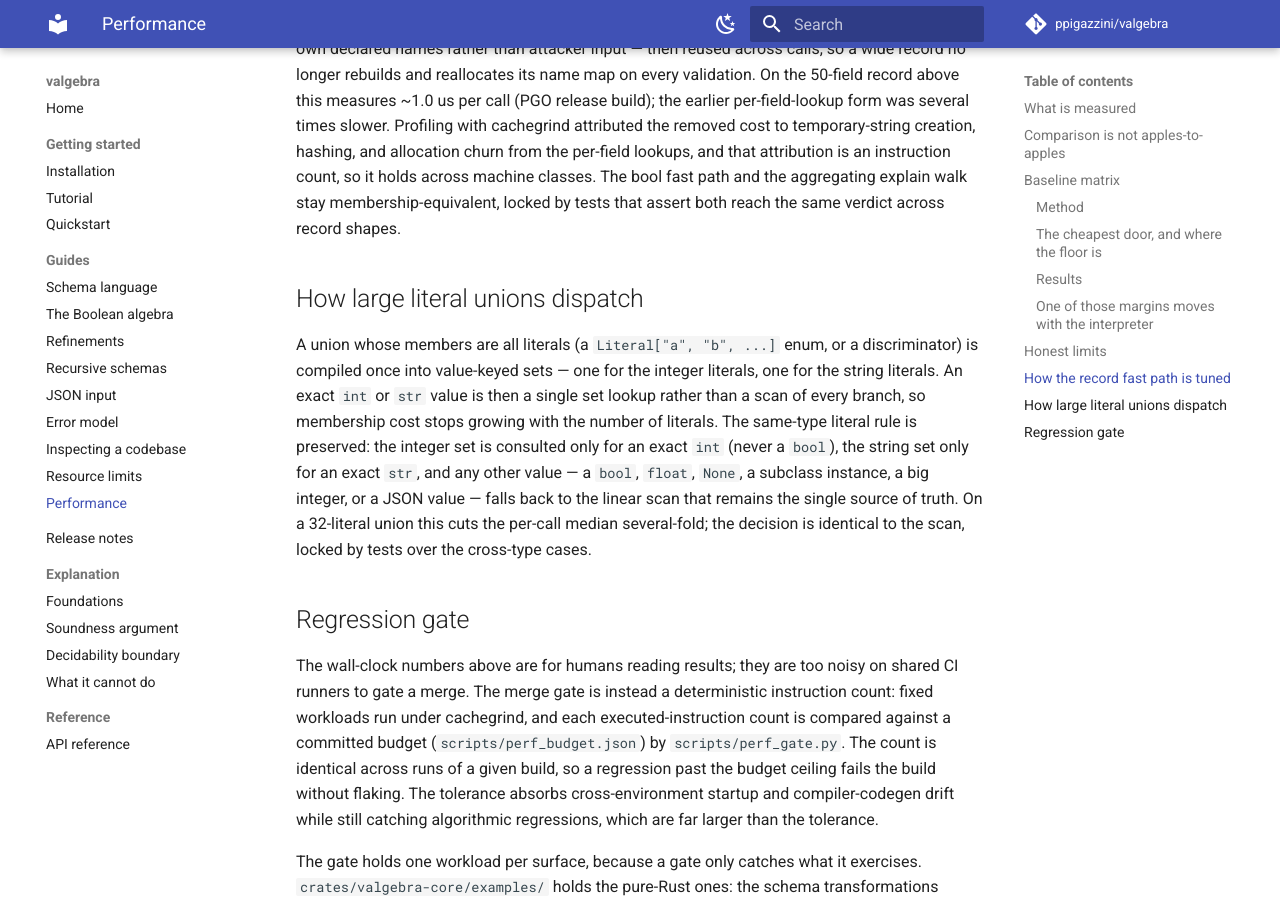
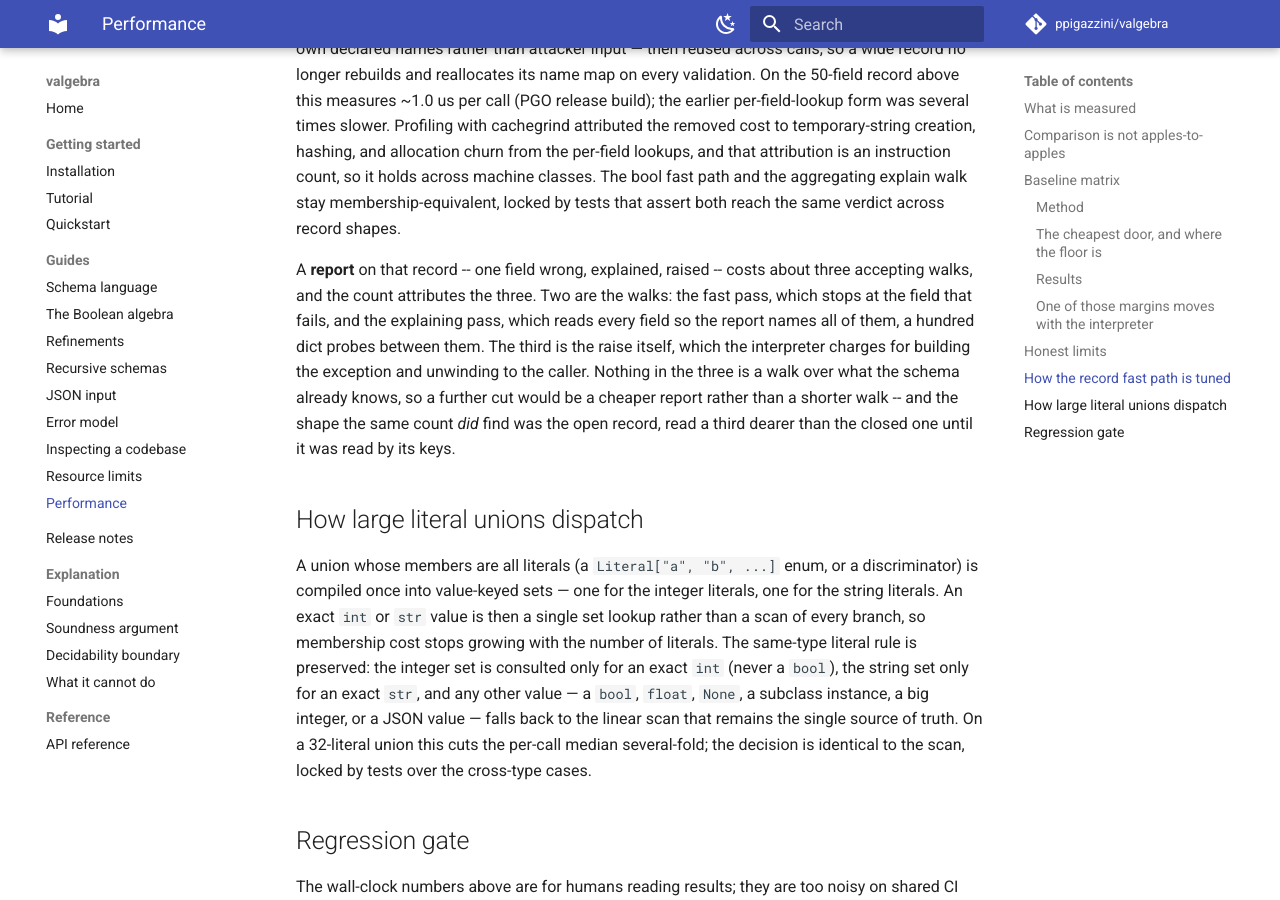
Before and after one commit to ppigazzini/valgebra, an MkDocs documentation site: the page built from docs/11-performance.md, in a window 1280 px wide and 900 px high, scrolled down 5480 px. Built offline with MkDocs 1.6.1 and Material for MkDocs 9.7.7, drawn with Linux system fonts in a browser that asks for light colours; comment, search, counter and statistics services are not loaded.

Commit message:
docs: the performance page attributes a report's cost
A report on the wide record costs about three accepting walks, and the
page says which three: the fast pass to the failing field, the
explaining pass over every field, and the raise. None is a walk over
what the schema already knows, so the page says what a further cut
would be -- and names the shape the same count found, the open record.

```diff
--- a/docs/11-performance.md
+++ b/docs/11-performance.md
@@ -245,6 +245,17 @@ is an instruction count, so it holds across machine classes. The bool fast path
 and the aggregating explain walk stay membership-equivalent, locked by tests
 that assert both reach the same verdict across record shapes.
 
+A **report** on that record -- one field wrong, explained, raised -- costs about
+three accepting walks, and the count attributes the three. Two are the walks:
+the fast pass, which stops at the field that fails, and the explaining pass,
+which reads every field so the report names all of them, a hundred dict probes
+between them. The third is the raise itself, which the interpreter charges for
+building the exception and unwinding to the caller. Nothing in the three is a
+walk over what the schema already knows, so a further cut would be a cheaper
+report rather than a shorter walk -- and the shape the same count *did* find
+was the open record, read a third dearer than the closed one until it was read
+by its keys.
+
 ## How large literal unions dispatch
 
 A union whose members are all literals (a `Literal["a", "b", ...]` enum, or a
```
